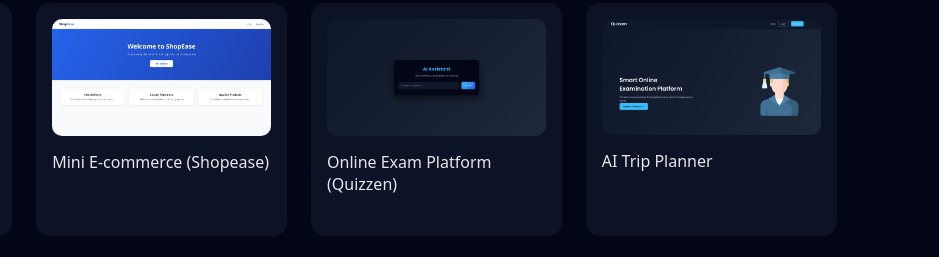
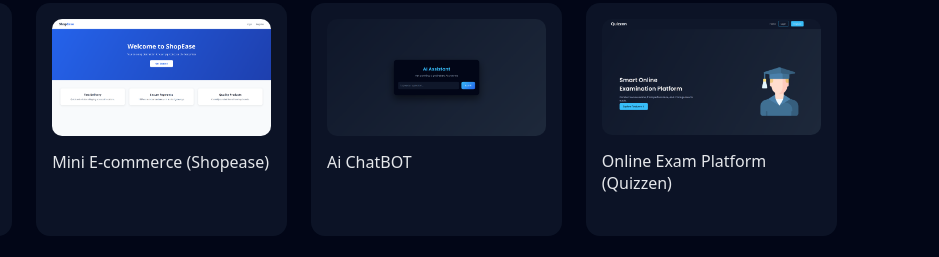
Before and after one commit to Nav-eenK/Porfolio, a plain HTML site: page index.html in a window 1280 px wide. Shown: the part 980-1237 px from the top of the page, 341-1280 px from the left. Drawn offline with Linux system fonts and the light colour scheme.

Commit message:
portfolio

```diff
--- a/index.html
+++ b/index.html
@@ -65,13 +65,13 @@
 
         <div class="project-card" onclick="openLink('#')">
             <img src="p3.png" alt="">
-            <p>Online Exam Platform (Quizzen)</p>
+            <p>Ai ChatBOT</p>
         </div>
 
         <div class="project-card"
              onclick="openLink('#')">
             <img src="p4.png" alt="">
-            <p>AI Trip Planner</p>
+            <p>Online Exam Platform (Quizzen)</p>
         </div>
 
         <div class="project-card" onclick="openLink('#')">
```
